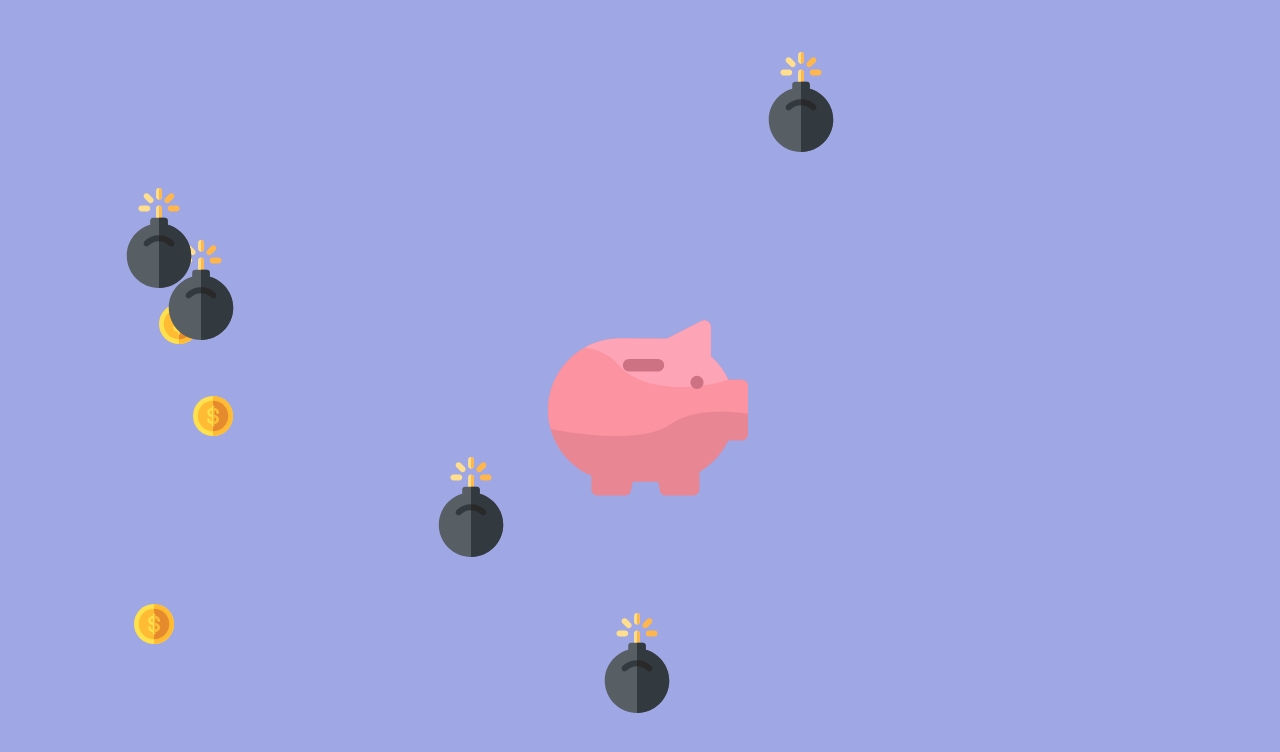
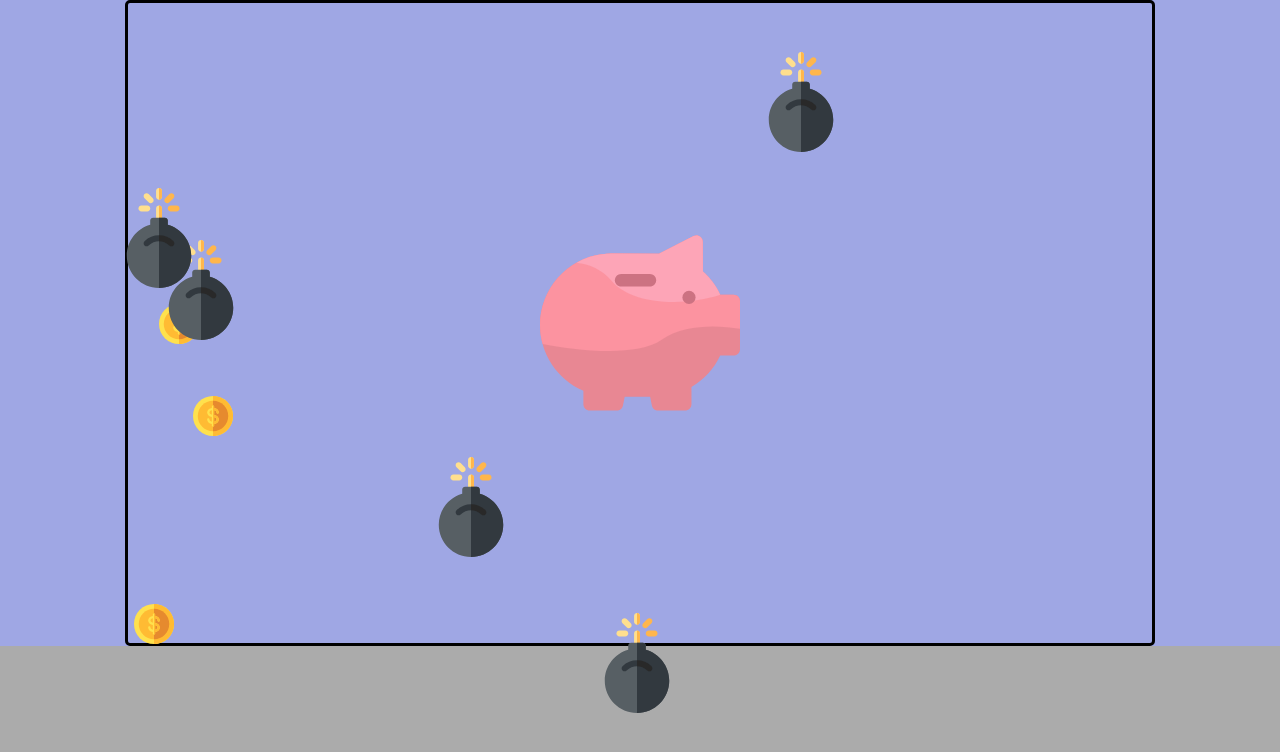
Before and after one commit to clint-chu/JigglyPiggy, a website built with webpack: page index.html in a window 1280 px wide. Built offline with Linux system fonts and the light colour scheme.

Commit message:
Create game box

```diff
--- a/assets/stylesheets/styles.css
+++ b/assets/stylesheets/styles.css
@@ -5,21 +5,40 @@
 
 html,
 body {
-    background: var(--bg-pu);
+    background: var(--bg-gr);
+    margin: 0 auto;
     overflow: hidden;
     height: 100%;
     width: 100%;
 }
 
+#root {
+    background: var(--bg-pu);
+    display: flex;
+    flex-direction: column;
+    align-items: center;
+    justify-content: center;
+}
+
 #board {
     border: 3px;
     border-color: black;
-    display: flex;
+    border-radius: 5px;
+    /* display: flex;
     flex-direction: row;
     align-items: center;
-    justify-content: center;
-    width: 100vw;
-    height: 100vh;
+    justify-content: center; */
+    /* width: 100vw;
+    height: 100vh; */
+
+    display: flex;
+    align-items: center;
+    justify-content: space-around;
+    height: 80vh;
+    width: 80vw;
+    border: 3px solid black;
+
+
 }
 
 #music {
--- a/src/index.js
+++ b/src/index.js
@@ -86,7 +86,7 @@ const bindCoinEvents = (coin) => {
                 coin.remove();
                 makeCoin();
                 score += 100;
-                userScore.innerHTML = score;
+                // userScore.innerHTML = score;
             };
         };
 
```
Also changed, not shown: dist/bundle.js, 1 other file.
